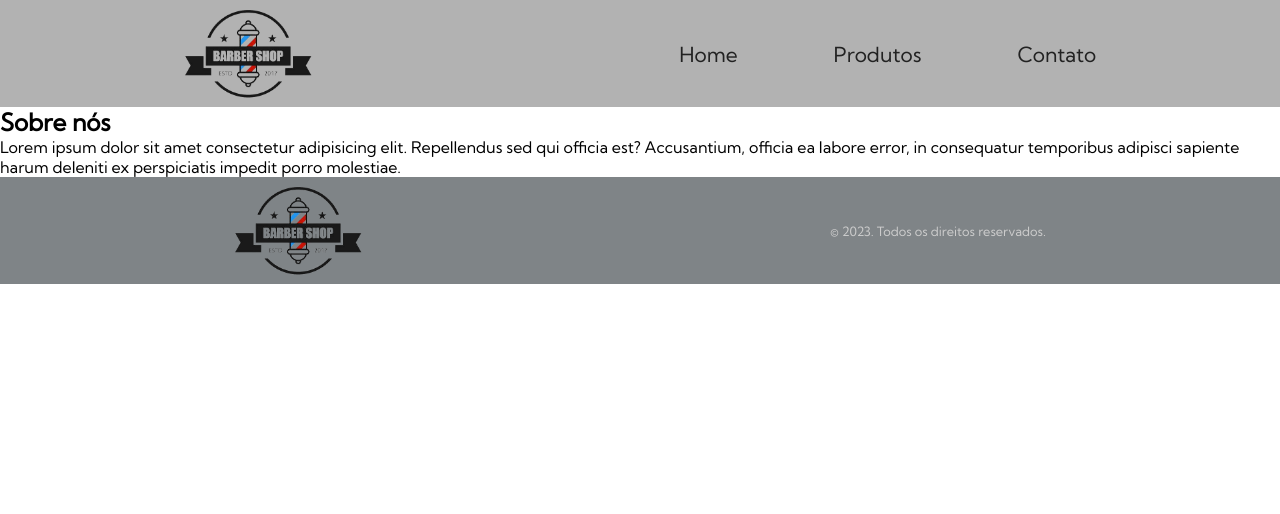
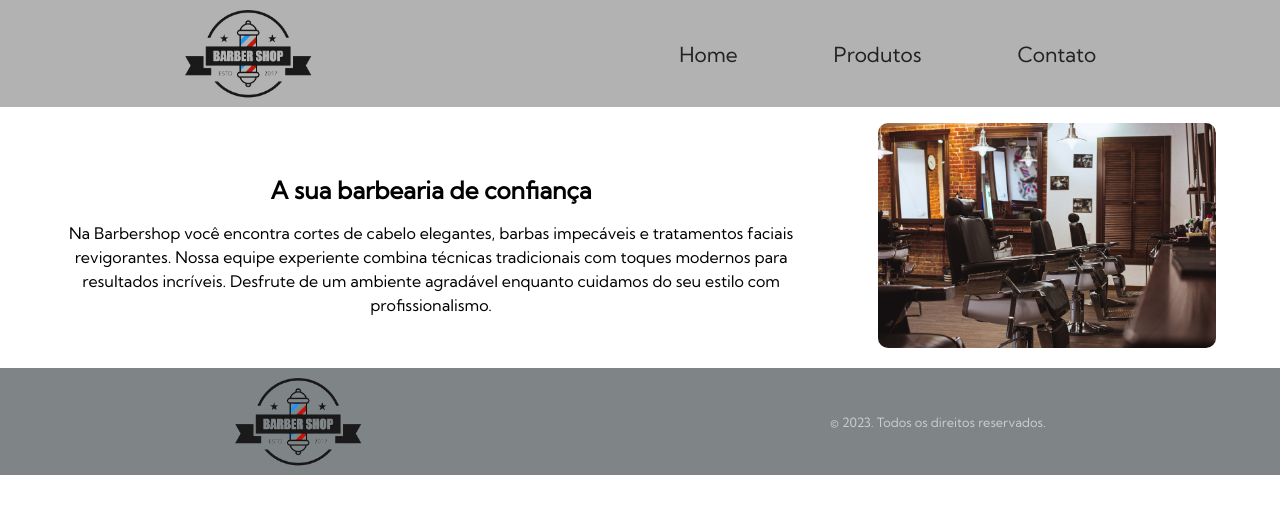
Before and after one commit to gustavo-atanazio/Barbershop, a React (Vite) app: page / in a window 1280 px wide. Shown: the top 514 px of the page. Built offline with nearby package versions, Linux system fonts and the light colour scheme.

Commit message:
Componente Presentation

```diff
--- a/src/components/About/About.jsx
+++ /dev/null
@@ -1,14 +0,0 @@
-import './About.css';
-
-function About() {
-    return (
-        <section>
-            <h2>Sobre nós</h2>
-            <p>Lorem ipsum dolor sit amet consectetur adipisicing elit. Repellendus sed qui officia est?
-                Accusantium, officia ea labore error, in consequatur temporibus adipisci sapiente harum deleniti
-                ex perspiciatis impedit porro molestiae.</p>
-        </section>
-    )
-}
-
-export default About;
--- /dev/null
+++ b/src/components/Presentation/Presentation.css
@@ -0,0 +1,36 @@
+.presentation {
+    text-align: center;
+}
+
+.presentation-text-container h2 {
+    margin: 1rem 0;
+}
+
+.presentation-text-container p {
+    padding: 0 0.5rem;
+}
+
+.presentation-img-container {
+    margin: 1rem 5%;
+}
+
+.presentation-img-container img {
+    width: 100%;
+    border-radius: 10px;
+}
+
+@media screen and (min-width: 768px) {
+    .presentation {
+        display: flex;
+        align-items: center;
+    }
+
+    .presentation-text-container {
+        padding-left: 3rem;
+    }
+
+    .presentation-text-container p {
+        padding: 0;
+        line-height: 24px;
+    }
+}
--- /dev/null
+++ b/src/components/Presentation/Presentation.jsx
@@ -0,0 +1,22 @@
+import './Presentation.css';
+import barbershop from '../../assets/barbershop.jpg';
+
+function Presentation() {
+    return (
+        <section className='presentation'>
+            <div className='presentation-text-container'>
+                <h2>A sua barbearia de confiança</h2>
+                <p>Na Barbershop você encontra cortes de cabelo elegantes, barbas impecáveis e
+                    tratamentos faciais revigorantes. Nossa equipe experiente combina técnicas tradicionais
+                    com toques modernos para resultados incríveis. Desfrute de um ambiente agradável enquanto
+                    cuidamos do seu estilo com profissionalismo.</p>
+            </div>
+
+            <div className='presentation-img-container'>
+                <img src={barbershop} alt="Salão de barbearia"/>
+            </div>
+        </section>
+    )
+}
+
+export default Presentation;
--- a/src/pages/Home/index.jsx
+++ b/src/pages/Home/index.jsx
@@ -1,9 +1,9 @@
-import About from "../../components/About/About";
+import Presentation from "../../components/Presentation/Presentation.jsx";
 
 function Home() {
   return (
     <>
-      <About/>
+      <Presentation/>
     </>
   )
 }
```
Also changed, not shown: src/assets/barbershop.jpg (added), src/components/About/About.css (deleted).
